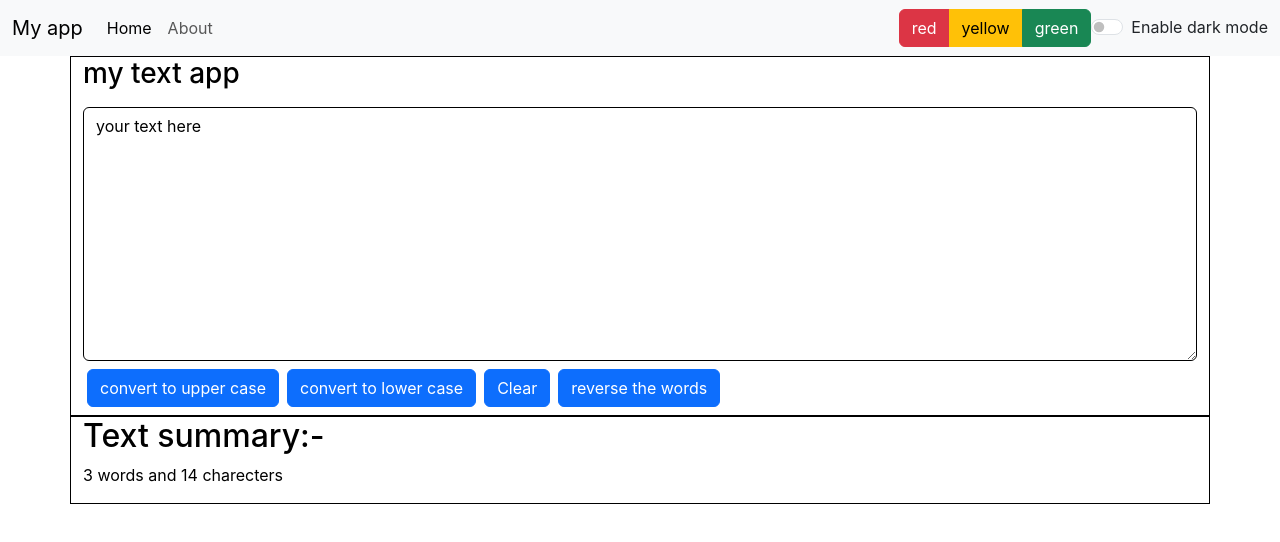
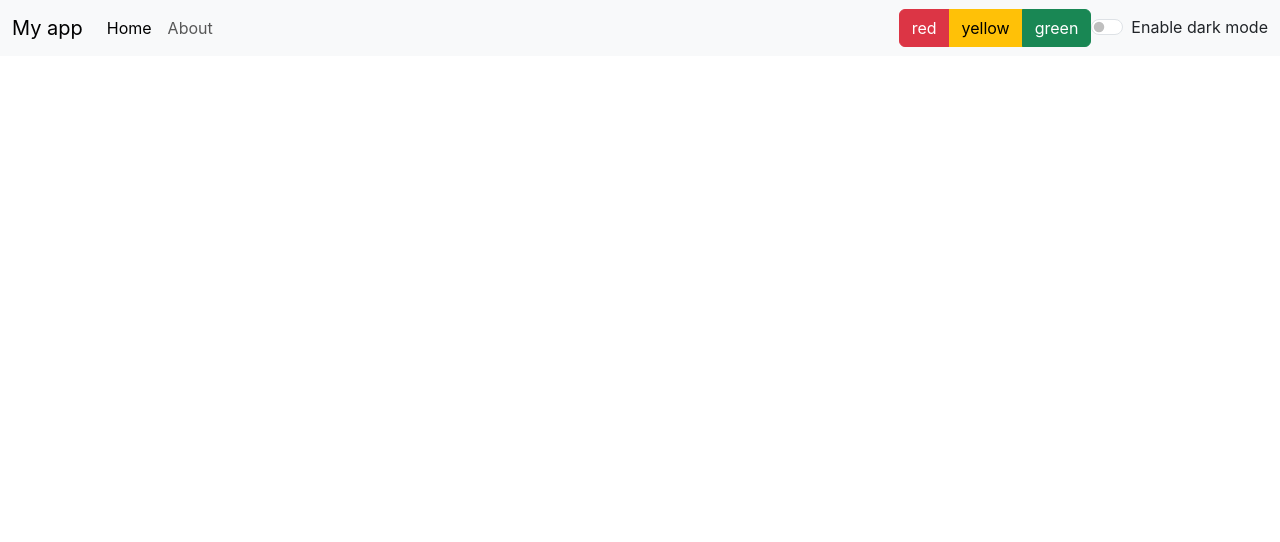
Before and after one commit to sanatan223/my-app, a React (Create React App) app: page / in a window 1280 px wide. Shown: the top 542 px of the page. Built offline with nearby package versions, Linux system fonts and the light colour scheme.

Commit message:
fixed the git problem

```diff
--- a/package.json
+++ b/package.json
@@ -1,5 +1,5 @@
 {
-  "homepage": "https://sanatan223.github.io",
+  "homepage": "https://sanatan223.github.io/my-app/home",
   "name": "my-app",
   "version": "0.1.0",
   "private": true,
--- a/src/App.js
+++ b/src/App.js
@@ -75,7 +75,7 @@ function App() {
         <Alert alert={alert} />
         <Routes>
         <Route exact path="/about" element={<About mode={mode} />} />
-        <Route exact path="/" element={<Textarea heading={'my text app'} mode={mode} showAlert={showAlert} />} />
+        <Route exact path="/home" element={<Textarea heading={'my text app'} mode={mode} showAlert={showAlert} />} />
         </Routes>
       </Router>
     </>
--- a/src/componenents/Navbar.js
+++ b/src/componenents/Navbar.js
@@ -6,7 +6,7 @@ export default function Navbar(page) {
   return (
     <nav className={`navbar navbar-expand-lg bg-${page.mode} navbar-${page.mode}`} >
       <div className="container-fluid">
-        <Link className="navbar-brand" to="/">
+        <Link className="navbar-brand" to="/home">
           {page.title}
         </Link>
         <button className="navbar-toggler" type="button" data-bs-toggle="collapse" data-bs-target="#navbarSupportedContent" aria-controls="navbarSupportedContent" aria-expanded="false" aria-label="Toggle navigation">
@@ -15,7 +15,7 @@ export default function Navbar(page) {
         <div className="collapse navbar-collapse" id="navbarSupportedContent">
           <ul className="navbar-nav me-auto mb-2 mb-lg-0">
             <li className="nav-item">
-              <Link className="nav-link active" aria-current="page" to="/" >Home</Link>
+              <Link className="nav-link active" aria-current="page" to="/home" >Home</Link>
             </li>
             <li className="nav-item">
               <Link className="nav-link" to="/about">About</Link>
```
